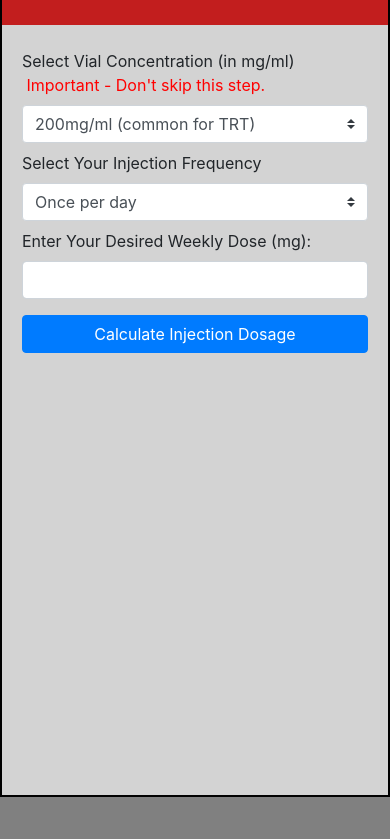
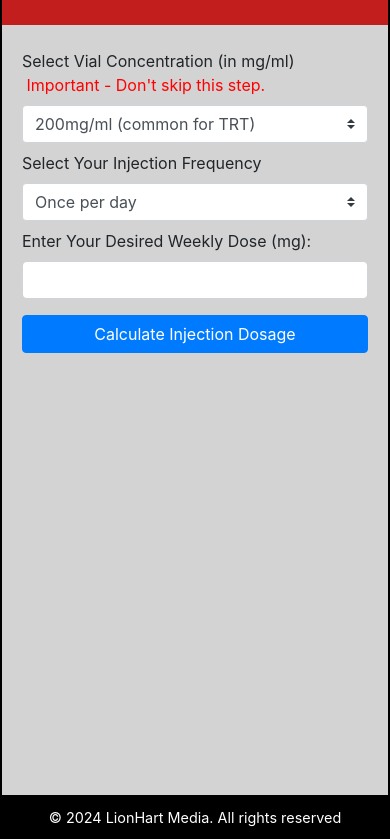
Before and after one commit to mlionhart/trt-injection-dosage-calculator, a plain HTML site: page index.html in a window 390 px wide. Shown: the part 47-886 px from the top of the page. Before the commit the page ends 844 px from the top, so only its background shows below. Drawn offline with nearby package versions, Linux system fonts and the light colour scheme.

Commit message:
added footer and made more responsive

```diff
--- a/index.html
+++ b/index.html
@@ -47,7 +47,11 @@
 
         <div id="container"></div>
         <div class="container2"></div>
-    </div> <!-- end of container -->
+      </div> <!-- end of container -->
+      <footer>
+        <p class="footer">&copy; 2024 LionHart Media. All rights reserved </p>
+      </footer>
+
 
     <!-- Bootstrap -->
     <script src="https://code.jquery.com/jquery-3.3.1.slim.min.js" integrity="sha384-q8i/X+965DzO0rT7abK41JStQIAqVgRVzpbzo5smXKp4YfRvH+8abtTE1Pi6jizo" crossorigin="anonymous"></script>
--- a/trt-test.css
+++ b/trt-test.css
@@ -52,7 +52,7 @@ h1 {
   background-color: lightgray;
   width: 660px;
   /* width: 100vw; */
-  height: 100vh;
+  height: auto;
   padding: 20px;
   /* height: 700px; */
   border: 2px solid black;
@@ -68,8 +68,19 @@ h1 {
   display: none;
 }
 
-p::before {
+p::before:not(footer p) {
   content: '- ';
+}
+
+.footer {
+    font-size: .9rem;
+    color: white;
+    background-color: black;
+    padding: 10px 0;
+    width: 660px;
+    /* margin: 0; */
+    margin: 0 auto;
+    text-align: center;
 }
 
 /*==========  Non-Mobile First Method  ==========*/
@@ -89,7 +100,7 @@ p::before {
       display: flex;
       flex-flow: column;
       width: 100%;
-      height: 100vh;
+      height: auto;
   }
   h1 {
       font-size: 18px;
@@ -98,6 +109,16 @@ p::before {
       margin: 0 -20px;
   }
 
+  .footer {
+      width: 540px;
+    }
+
+}
+
+@media (max-width: 576px) {
+  .footer {
+    width: 100%;
+  }
 }
 
 /* Extra Small Devices, Phones */
```
